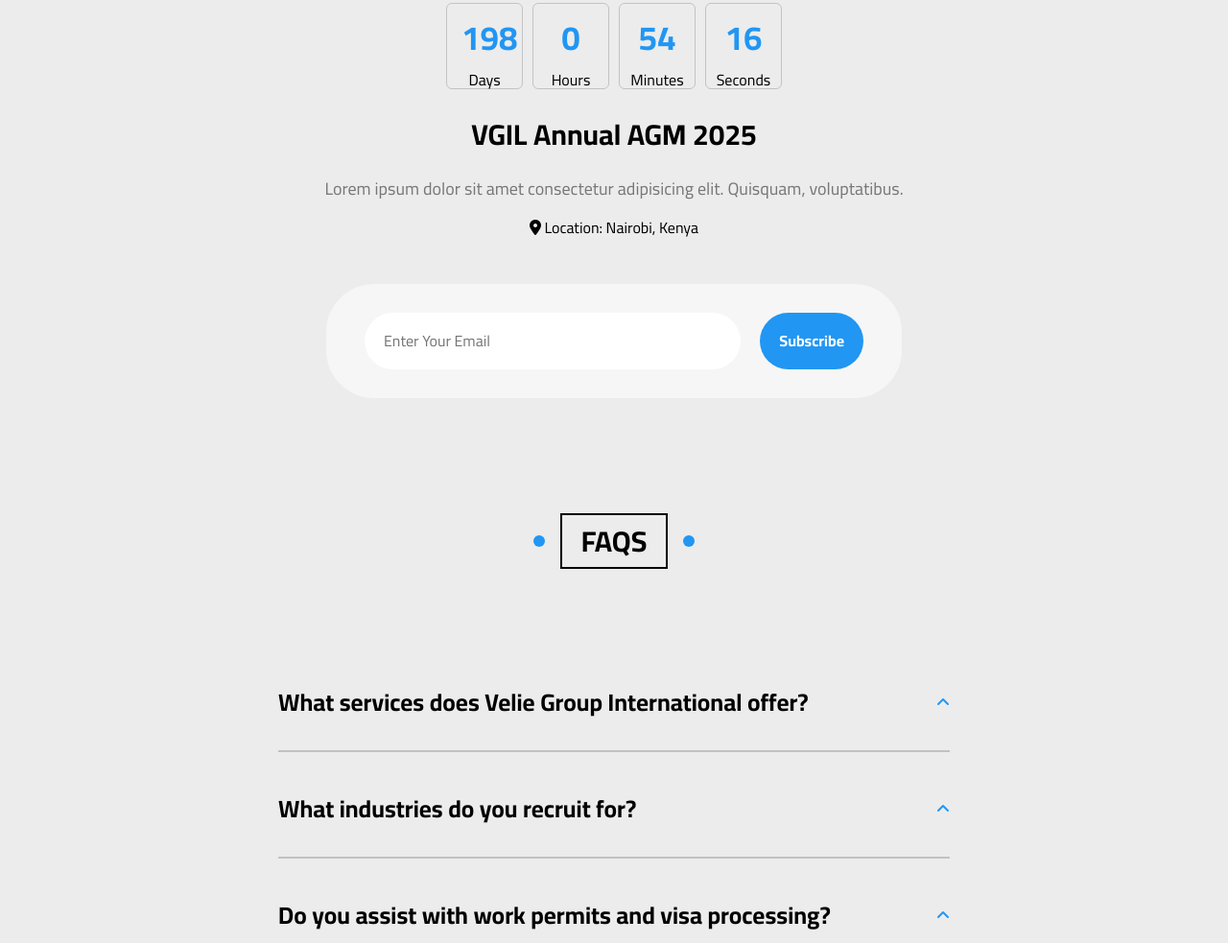
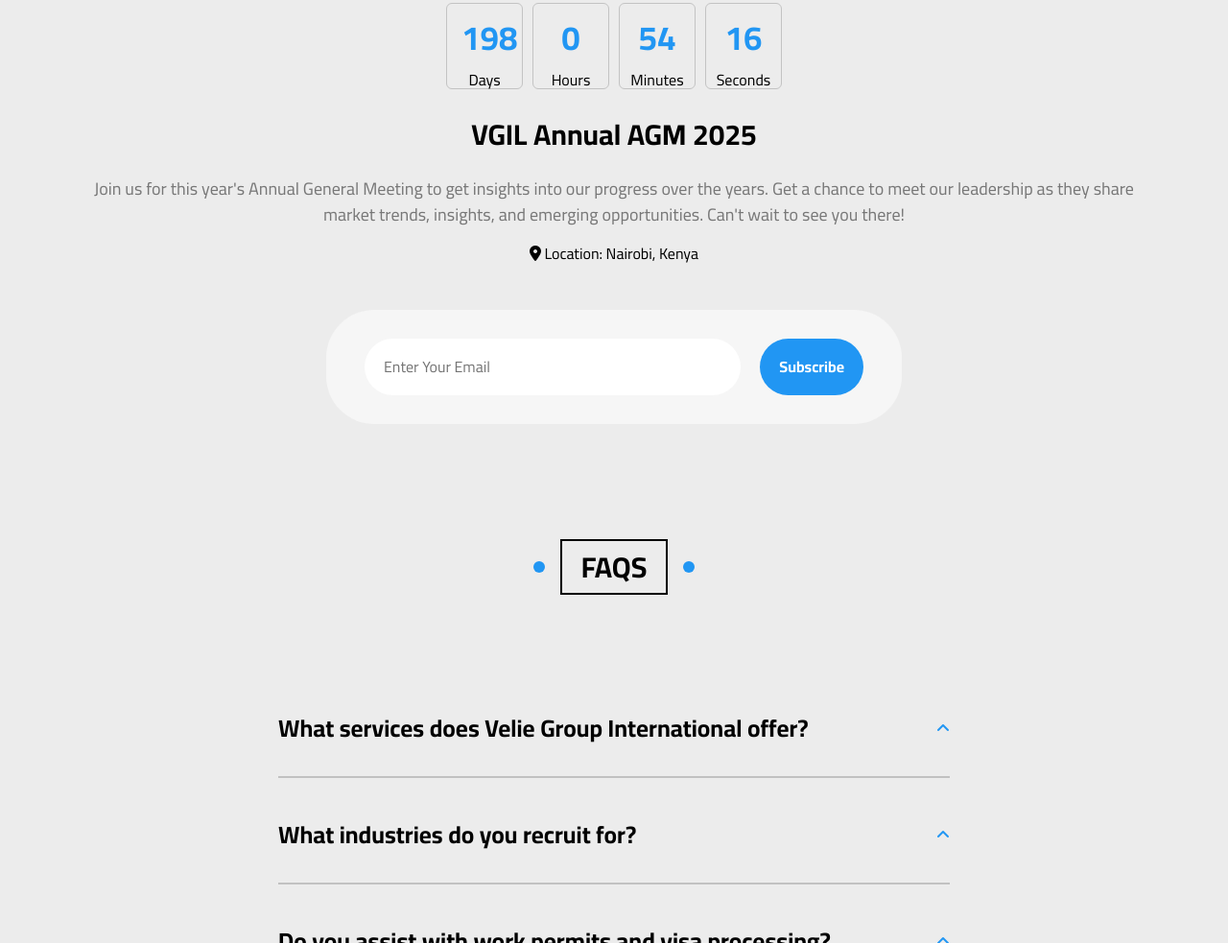
Before and after one commit to albertrono/VGIL, a plain HTML site: page index.html in a window 1280 px wide. Shown: the part 4854-5837 px from the top of the page at 96% size. Drawn offline with Linux system fonts and the light colour scheme.

Commit message:
Update to Event Info

```diff
--- a/index.html
+++ b/index.html
@@ -407,7 +407,7 @@
                     </div>
                   </div>
                   <h2>VGIL Annual AGM 2025</h2>
-                  <p>Lorem ipsum dolor sit amet consectetur adipisicing elit. Quisquam, voluptatibus.</p>
+                  <p>Join us for this year's Annual General Meeting to get insights into our progress over the years. Get a chance to meet our leadership as they share market trends, insights, and emerging opportunities. Can't wait to see you there!</p>
                   <div class="location">
                     <i class="fa-solid fa-location-dot"></i>
                     <span>Location: Nairobi, Kenya</span>
```
